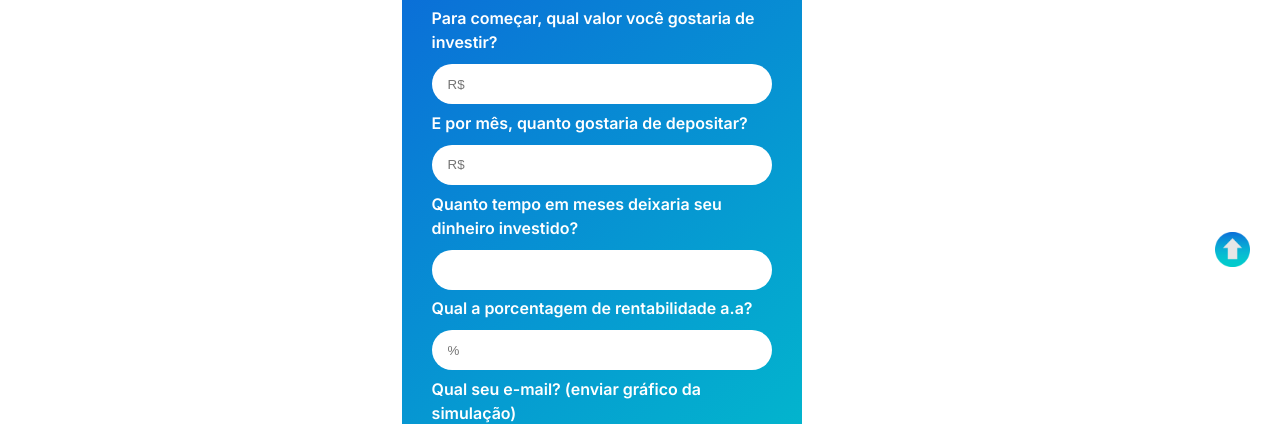
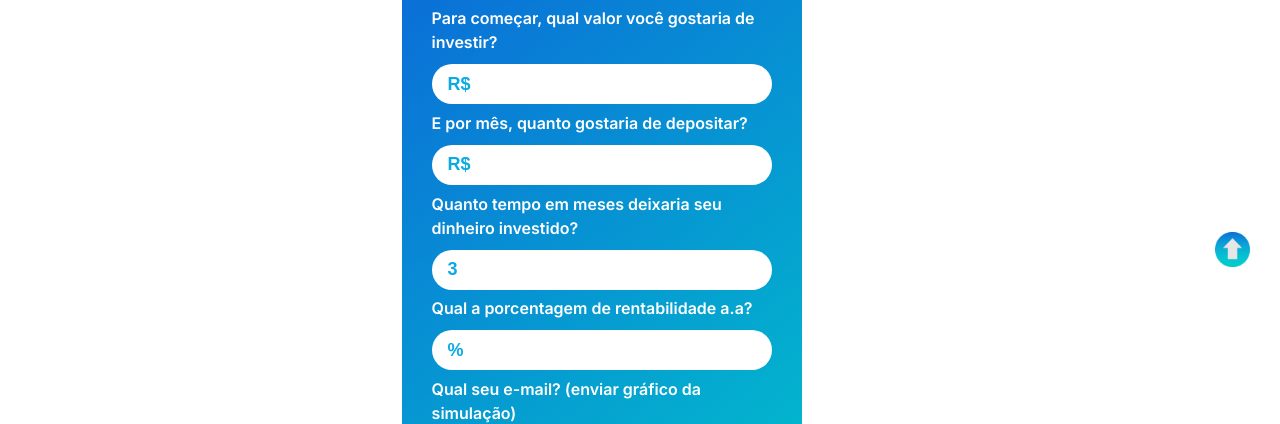
Before and after one commit to ramattoso/hackathon-startse, a plain HTML site: page simulacao.html in a window 1280 px wide. Shown: the part 497-921 px from the top of the page. Drawn offline with Linux system fonts and the light colour scheme.

Commit message:
Aprimora inputs form

```diff
--- a/css/style.css
+++ b/css/style.css
@@ -138,6 +138,13 @@ main {
     border: none;
     height: 5vh;
     padding: 2vh;
+    font-size: large;
+    font-weight: 600;
+    color: #0BAAE2;
+}
+
+.input-simulador::placeholder {
+    color: #0BAAE2;
 }
 
 #button-simulador {
--- a/simulacao.html
+++ b/simulacao.html
@@ -51,23 +51,23 @@
                 <div class="label-input-simulador">
                     <label class="label-simulador" for="para-comecar">Para começar, qual valor
                         você gostaria de investir?</label>
-                    <input class="input-simulador" type="number" name="para-comecar" id="para-comecar" placeholder="R$">
+                    <input class="input-simulador" type="number" name="para-comecar" id="para-comecar" min="100" step="50" placeholder="R$">
                 </div>
 
                 <div class="label-input-simulador">
                     <label class="label-simulador" for="por-mes">E por mês, quanto gostaria de depositar?</label>
-                    <input class="input-simulador" type="number" name="por-mes" id="por-mes" placeholder="R$">
+                    <input class="input-simulador" type="number" name="por-mes" id="por-mes" min="50" step="50" placeholder="R$">
                 </div>
 
                 <div class="label-input-simulador">
                     <label class="label-simulador" for="tempo">Quanto tempo em meses
                         deixaria seu dinheiro investido?</label>
-                    <input class="input-simulador" type="number" name="tempo" id="tempo">
+                    <input class="input-simulador" type="number" name="tempo" id="tempo" min="3" step="3" value="3">
                 </div>
 
                 <div class="label-input-simulador">
                     <label class="label-simulador" for="porcen">Qual a porcentagem de rentabilidade a.a?</label>
-                    <input class="input-simulador" type="number" name="porcen" id="porcen" placeholder="%">
+                    <input class="input-simulador" type="number" name="porcen" id="porcen" min="1" placeholder="%">
                 </div>
 
                 <div class="label-input-simulador">
```
